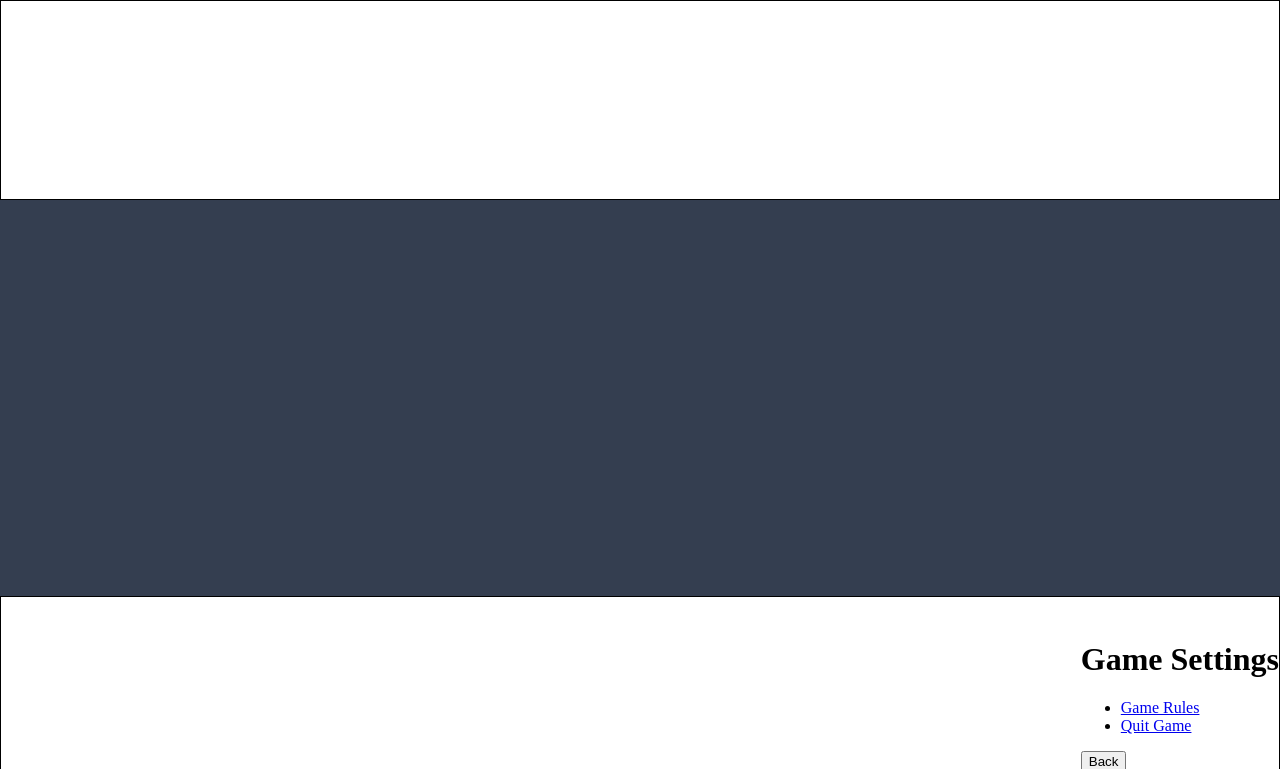
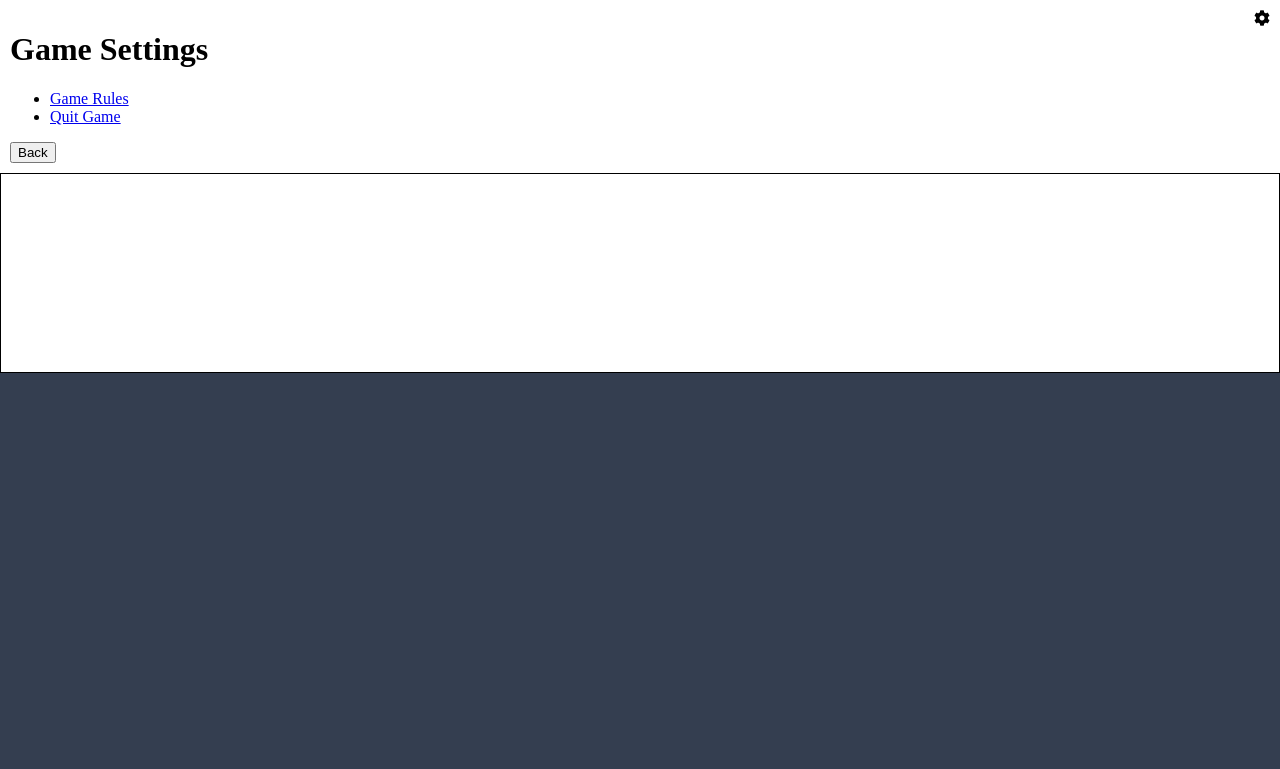
Before and after one commit to EthanWintill/braverats, a Flask app: template templates/play.html in a window 1280 px wide. Shown: the top 769 px of the page. Run offline with Flask 2, Linux system fonts and the light colour scheme; the template is opened without the code that fills it: most values are stand-ins (such as "Sample title", 1, 10 or a date in 2020); some libraries are stand-ins or nearby versions.

Commit message:
Can now see gear icon
will need to fix how it affects the view of the rest of the game board.

```diff
--- a/static/css/main.css
+++ b/static/css/main.css
@@ -228,3 +228,15 @@
 	border-radius: 20%;
 	z-index: 1;
   }
+
+  .Settings {
+    position: relative;
+    padding: 10px;
+  }
+  .settings-icon {
+    position: absolute;
+    top: 10px;
+    right: 10px;
+    font-size: 16px;
+    cursor: pointer;
+  }
--- a/templates/play.html
+++ b/templates/play.html
@@ -6,6 +6,8 @@
     <meta name="viewport" content="width=device-width, initial-scale=1.0">
     <title>BraveRats - Play</title>
     <link rel="stylesheet" href="{{ url_for('static', filename='css/main.css') }}">
+    <link rel="stylesheet" href="https://cdnjs.cloudflare.com/ajax/libs/font-awesome/5.15.3/css/all.min.css" />
+
 </head>
 <body>
     <script src="https://cdnjs.cloudflare.com/ajax/libs/socket.io/4.0.1/socket.io.js"
@@ -13,11 +15,8 @@
         crossorigin="anonymous"></script>
     <script src="https://ajax.googleapis.com/ajax/libs/jquery/2.2.4/jquery.min.js"></script>
     <div class="container-fluid">
-        <div class="row opponent">
-        </div>
-        <div class="row middle">
-        </div>
-        <div class="row player">
+
+        <div class="Settings row">
             <div class="settings-icon">
                 <i class="fas fa-cog"></i>
             </div>
@@ -29,6 +28,13 @@
                 </ul>
                 <button class="back-btn">Back</button>
             </div>
+        </div>
+        <div class="row opponent">
+        </div>
+        <div class="row middle">
+        </div>
+        <div class="row player">
+
         </div>
     </div>
     <p id="sid" style="display:none">{{sid}}</p>
```
